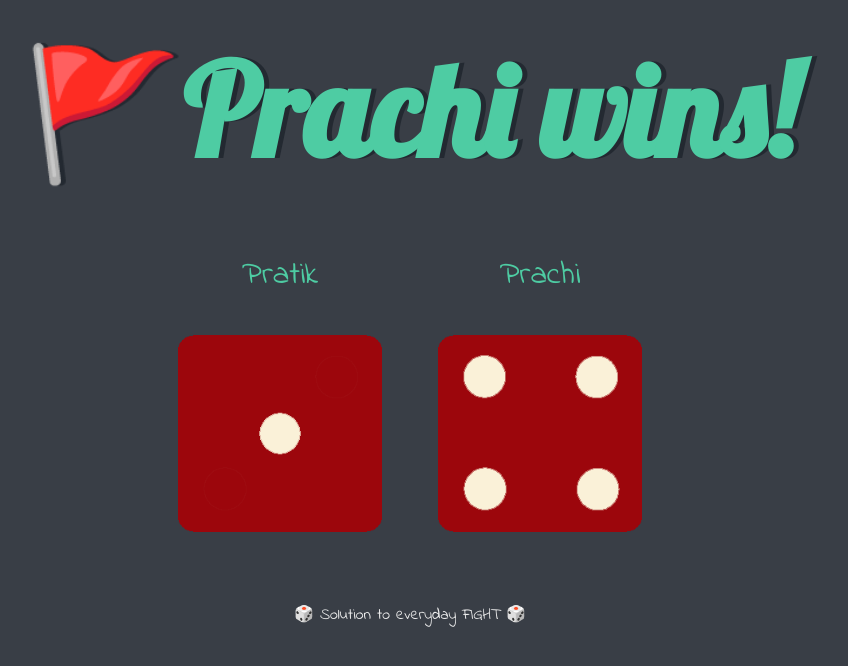
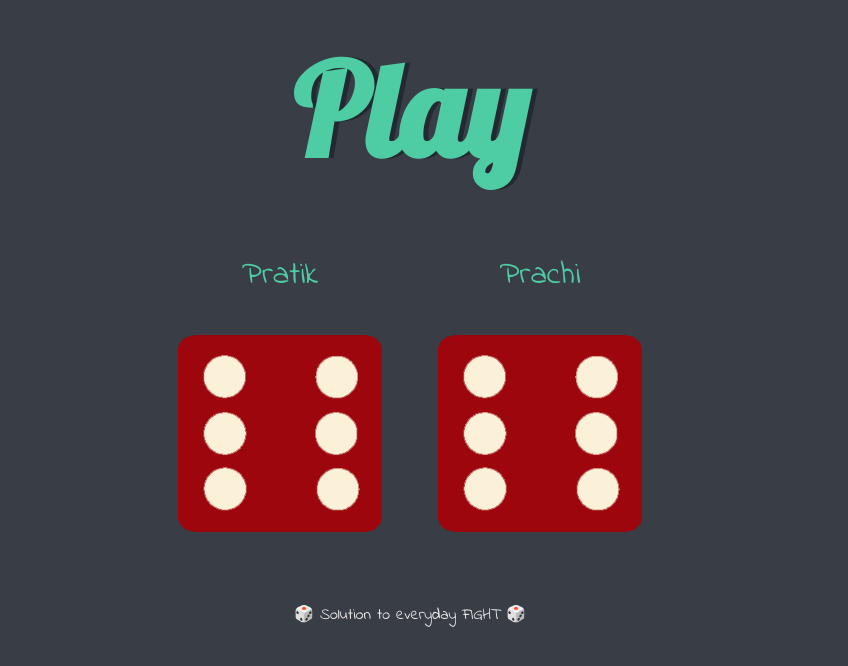
Before and after one commit to prachitak/prachitak.github.io.dice, a plain HTML site: page index.html in a window 1280 px wide. Shown: the whole page, without its empty margins (230-1078 px from the left). Drawn offline with Linux system fonts and the light colour scheme.

Commit message:
play page at start

```diff
--- a/index.html
+++ b/index.html
@@ -14,7 +14,7 @@
   <body>
 
     <div class="container">
-      <h1>Refresh Me</h1>
+      <h1 id="play">Play</h1>
 
       <div class="dice">
         <p>Pratik</p>
--- a/index.js
+++ b/index.js
@@ -17,4 +17,4 @@ function generateResult()
   document.querySelector("h1").innerHTML = result;
 }
 
-window.onload = generateResult();
+document.querySelector("#play").addEventListener("click",generateResult);
```
